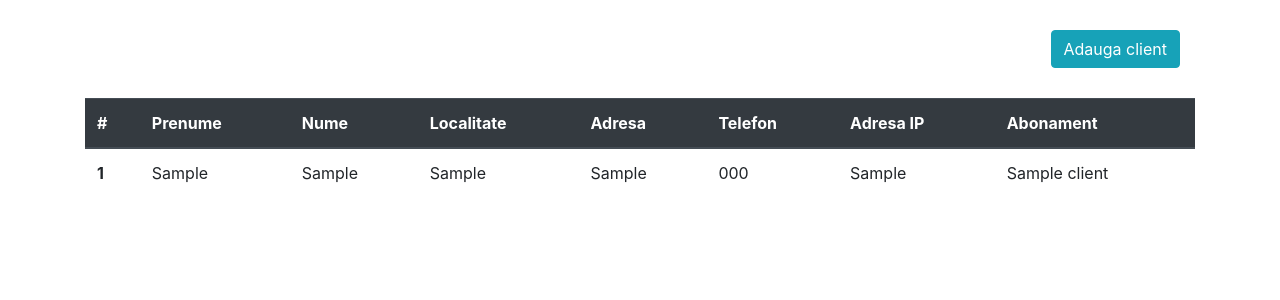
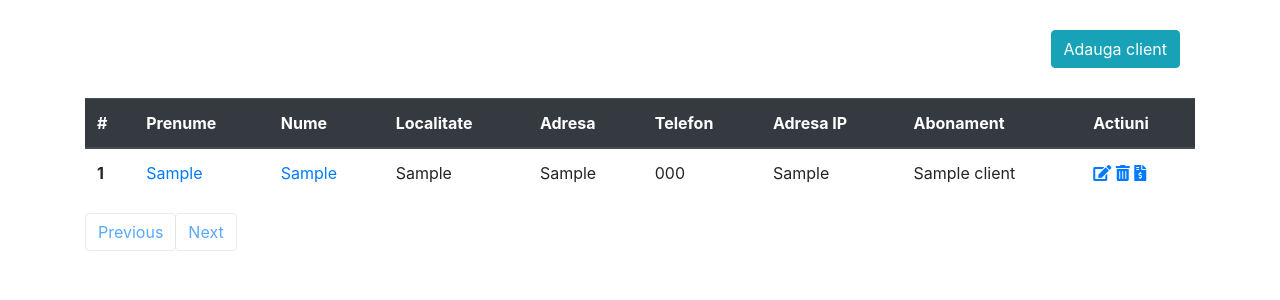
Before and after one commit to andu97RO/licenta-facultate, a Flask app: template ISP_Admin_Page/templates/clienti.html in a window 1280 px wide. Shown: the part 56-356 px from the top of the page. Run offline with Flask 2, Linux system fonts and the light colour scheme; tables that the repository leaves empty hold one stand-in row (values such as "Sample post"); the template is opened without the code that fills it: values that come from a table or form of the project are taken from there, most other values are stand-ins (such as "Sample title", 1, 10 or a date in 2020); some libraries are stand-ins or nearby versions.

Commit message:
add more files

```diff
--- a/ISP_Admin_Page/templates/clienti.html
+++ b/ISP_Admin_Page/templates/clienti.html
@@ -19,19 +19,27 @@
                     <th scope="col">Telefon</th>
                     <th scope="col">Adresa IP</th>
                     <th scope="col">Abonament</th>
+                    <th scope="col">Actiuni</th>
                 </tr>
             </thead>
             <tbody>
-                {% for client in clienti %}
+                {% for client in clienti.items %}
                 <tr>
                     <th scope="row">{{ client.id }}</th>
-                    <td>{{ client.prenume }}</td>
-                    <td>{{ client.nume }}</td>
+                    <td><a href="{{ url_for('clienti_arata', id_client=client.id) }}">{{ client.prenume }}</a></td>
+                    <td><a href="{{ url_for('clienti_arata', id_client=client.id) }}">{{ client.nume }}</a></td>
                     <td>{{ client.localitate }}</td>
                     <td>{{ client.adresa }}</td>
                     <td>{{ client.telefon }}</td>
                     <td>{{ client.adresa_ip }}</td>
                     <td>{{ client.abonament }}</td>
+                    <td>
+                        <a href="{{ url_for('clienti_modifica', id_client=client.id) }}"><i class="fas fa-edit"></i></a>
+                        <a href="{{ url_for('clienti_sterge', id_client=client.id) }}"><i
+                                class="fas fa-trash-alt"></i></a>
+                        <a href="{{ url_for('factura', id_client=client.id) }}"><i
+                                class="fas fa-file-invoice-dollar"></i></a>
+                    </td>
                 </tr>
                 {% else %}
                 <tr>
@@ -40,6 +48,25 @@
                 {% endfor %}
             </tbody>
         </table>
+        <nav aria-label="Page navigation example">
+            <ul class="pagination">
+                {% if clienti.has_prev %}
+                <li class="page-item"> <a class="page-link"
+                        href="{{ url_for('clienti', page=clienti.prev_num) }}">Previous</a></li>
+                {% else %}
+                <li class="page-item"><a class="page-link btn disabled" href="#">Previous</a></li>
+                {% endif %}
+
+
+                {% if clienti.has_next %}
+                <li class="page-item"> <a class="page-link" href="{{ url_for('clienti', page=clienti.next_num) }}">Next</a>
+                </li>
+                {% else %}
+                <li class="page-item"><a class="page-link btn disabled" href="#">Next</a></li>
+                {% endif %}
+
+            </ul>
+        </nav>
     </div>
 </div>
 {% endblock %}
--- a/ISP_Admin_Page/templates/layout.html
+++ b/ISP_Admin_Page/templates/layout.html
@@ -22,6 +22,7 @@
     <script src="https://stackpath.bootstrapcdn.com/bootstrap/4.5.0/js/bootstrap.min.js"
         integrity="sha384-OgVRvuATP1z7JjHLkuOU7Xw704+h835Lr+6QL9UvYjZE3Ipu6Tp75j7Bh/kR0JKI"
         crossorigin="anonymous"></script>
+    <link href="https://cdnjs.cloudflare.com/ajax/libs/font-awesome/5.13.1/css/all.min.css" rel="stylesheet">
 </head>
 
 <body class="{{template}}">
@@ -38,7 +39,7 @@
                     <a class="nav-link" href="#">Acasa</a>
                 </li>
                 <li class="nav-item">
-                    <a class="nav-link" href="{{ url_for('clienti') }}">Clienti</a>
+                    <a class="nav-link" href="{{ url_for('clienti', page=1) }}">Clienti</a>
                 </li>
                 <li class="nav-item">
                     <a class="nav-link" href="#">Abonamente</a>
```
Also changed, not shown: ISP_Admin_Page/routes.py (+30 -5 lines), ISP_Admin_Page/static/style.css (added, +15 -0 lines).
